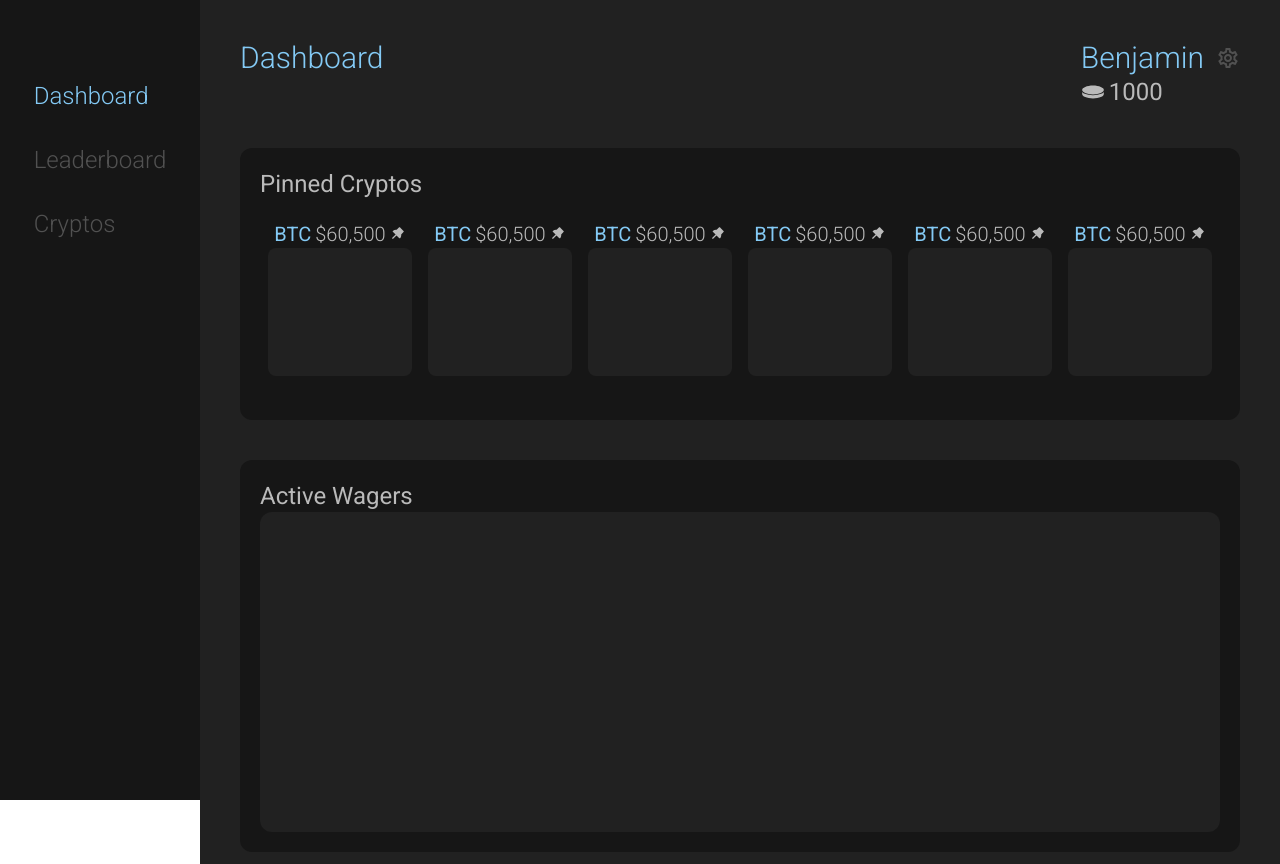
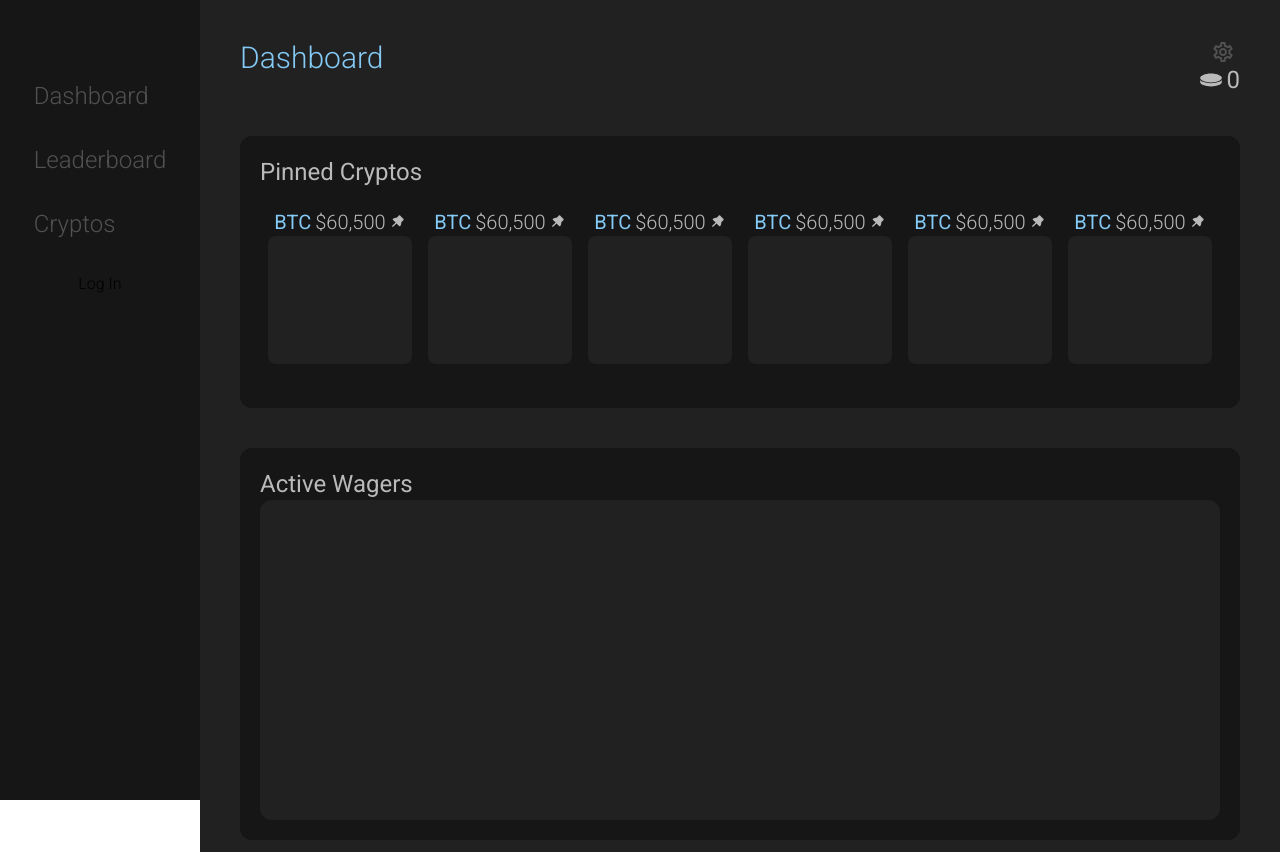
Before and after one commit to BenMoreira/crypto-betting-app, a React (Create React App) app in the folder client/: page / in a window 1280 px wide. Before the commit this address led to /Dashboard. Built offline with nearby package versions, Linux system fonts and the light colour scheme.

Commit message:
Partial Auth0 implementation

```diff
--- a/client/package.json
+++ b/client/package.json
@@ -3,6 +3,7 @@
   "version": "0.1.0",
   "private": true,
   "dependencies": {
+    "@auth0/auth0-react": "^2.0.1",
     "@reduxjs/toolkit": "^1.9.2",
     "@testing-library/jest-dom": "^5.16.5",
     "@testing-library/react": "^13.4.0",
@@ -11,6 +12,7 @@
     "@types/node": "^17.0.45",
     "@types/react": "^18.0.27",
     "@types/react-dom": "^18.0.10",
+    "mongodb": "^5.1.0",
     "react": "^18.2.0",
     "react-dom": "^18.2.0",
     "react-icons": "^4.7.1",
--- a/client/src/App.tsx
+++ b/client/src/App.tsx
@@ -11,20 +11,21 @@ function App() {
   const location = useLocation();
   const navigate = useNavigate();
 
-  useEffect(()=>{
-    if(!["/Dashboard", "/Leaderboard", "/Cryptos"].includes(location.pathname)){
-      navigate("/Dashboard");
-    }
-  }, [location])
+  // useEffect(()=>{
+  //   if(!["/Dashboard", "/Leaderboard", "/Cryptos"].includes(location.pathname)){
+  //     navigate("/Dashboard");
+  //   }
+  // }, [location])
 
   return (
     <div className='flex flex-row'>
       <Navbar />
       <div className='w-[calc(100vw-200px)] ml-[200px] h-full'>
       <Routes>
-        <Route path="/" element={<Dashboard/>}/>
+        <Route path="/Dashboard" element={<Dashboard/>}/>
         <Route path="/leaderboard" element={<Leaderboard/>}/>
         <Route path="/cryptos" element={<Cryptos/>}/>
+        <Route path="/" element={<Dashboard/>}/>
         <Route path="/*" element={<Dashboard/>}/>
       </Routes>
       </div>
--- a/client/src/components/Account.tsx
+++ b/client/src/components/Account.tsx
@@ -1,13 +1,28 @@
-import React from 'react'
+import React, {useEffect, useState} from 'react'
 import {MdOutlineSettings} from 'react-icons/md';
 import {GiToken} from 'react-icons/gi';
+import { useAuth0 } from "@auth0/auth0-react";
+import { MongoClient } from 'mongodb';
 
 const Account = () => {
+
+    const [tokens, setTokens] = useState<Number>(0);
+
+    const {user, isAuthenticated} = useAuth0();
+
+
+    useEffect(()=>{
+        if(isAuthenticated){
+            setTokens(100);
+        }
+    },[isAuthenticated, user])
+
+
   return (
     <div className='flex flex-col'>
         <div className='flex flex-row items-center gap-3'>
             <div className='text-blue-300 font-light'>
-                Benjamin
+                {user?.nickname}
             </div>
             <div className='text-coal-500 text-2xl'>
                 <MdOutlineSettings />
@@ -15,7 +30,10 @@ const Account = () => {
         </div>
 
         <div className='flex flex-row items-center gap-1 text-coal-200 text-2xl'>
-            <GiToken /> 1000
+            <>
+            <GiToken />
+            {tokens}
+            </>
         </div>
     </div>
   )
--- /dev/null
+++ b/client/src/components/LoginButton.tsx
@@ -0,0 +1,16 @@
+import React, {useEffect} from 'react'
+import { useAuth0 } from "@auth0/auth0-react";
+
+const LoginButton = () => {
+
+    const { loginWithRedirect, user, isAuthenticated } = useAuth0();
+
+    useEffect(()=>{console.log(isAuthenticated)},[isAuthenticated]);
+
+
+  return (
+    <button onClick={() => loginWithRedirect()}>Log In</button>
+  )
+}
+
+export default LoginButton
--- a/client/src/components/Navbar.tsx
+++ b/client/src/components/Navbar.tsx
@@ -1,5 +1,6 @@
 import React from 'react'
 import NavOption from './NavOption'
+import LoginButton from '../components/LoginButton'
 
 export const Navbar = () => {
 
@@ -11,7 +12,7 @@ export const Navbar = () => {
          return <NavOption path={option}/>
         })
         }
-
+        <LoginButton />
         </div>
     </nav>
   )
--- a/client/src/index.tsx
+++ b/client/src/index.tsx
@@ -6,6 +6,8 @@ import {BrowserRouter as Router } from 'react-router-dom'
 import App from './App';
 import reportWebVitals from './reportWebVitals';
 import './index.css';
+import { Auth0Provider } from "@auth0/auth0-react";
+
 
 const container = document.getElementById('root')!;
 const root = createRoot(container);
@@ -14,7 +16,17 @@ root.render(
   <React.StrictMode>
     <Provider store={store}>
       <Router>
-        <App />
+        <Auth0Provider
+          domain="dev-taqde1wo0e85onle.us.auth0.com"
+          clientId="UfCO40es2GYzsdqBjbeF3uHNibL1hELG"
+          authorizationParams={{
+            redirect_uri: window.location.origin
+          }}
+          useRefreshTokens
+          cacheLocation="localstorage"
+        >
+          <App />
+        </Auth0Provider>
       </Router>
     </Provider>
   </React.StrictMode>
--- a/client/src/pages/Dashboard.tsx
+++ b/client/src/pages/Dashboard.tsx
@@ -1,8 +1,14 @@
-import React from 'react'
+import React, { useEffect } from 'react'
 import Account from '../components/Account';
 import PinnedCrypto from '../components/PinnedCrypto';
+import { useAuth0 } from "@auth0/auth0-react";
 
 export const Dashboard = () => {
+
+  const { user, isAuthenticated} = useAuth0();
+
+  useEffect(()=>{console.log(user)},[user]);
+
   return (
     <div className='bg-coal-800 w-full min-h-screen max-h-full pb-3'>
       <div className='flex flex-row justify-between px-10 py-10 text-3xl'>
```
Also changed, not shown: 1 other file (tests, documents, lock files or other folders).
